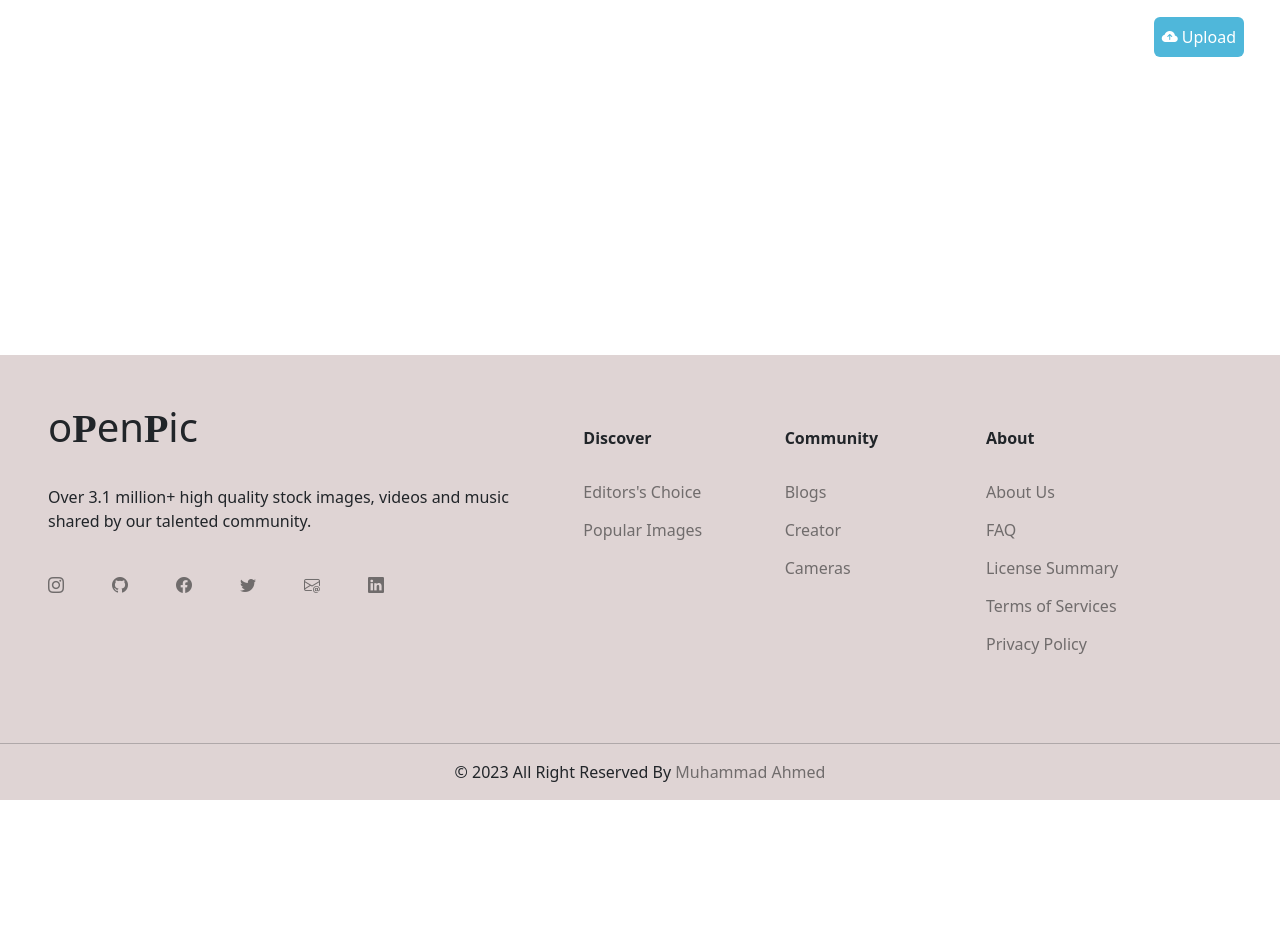
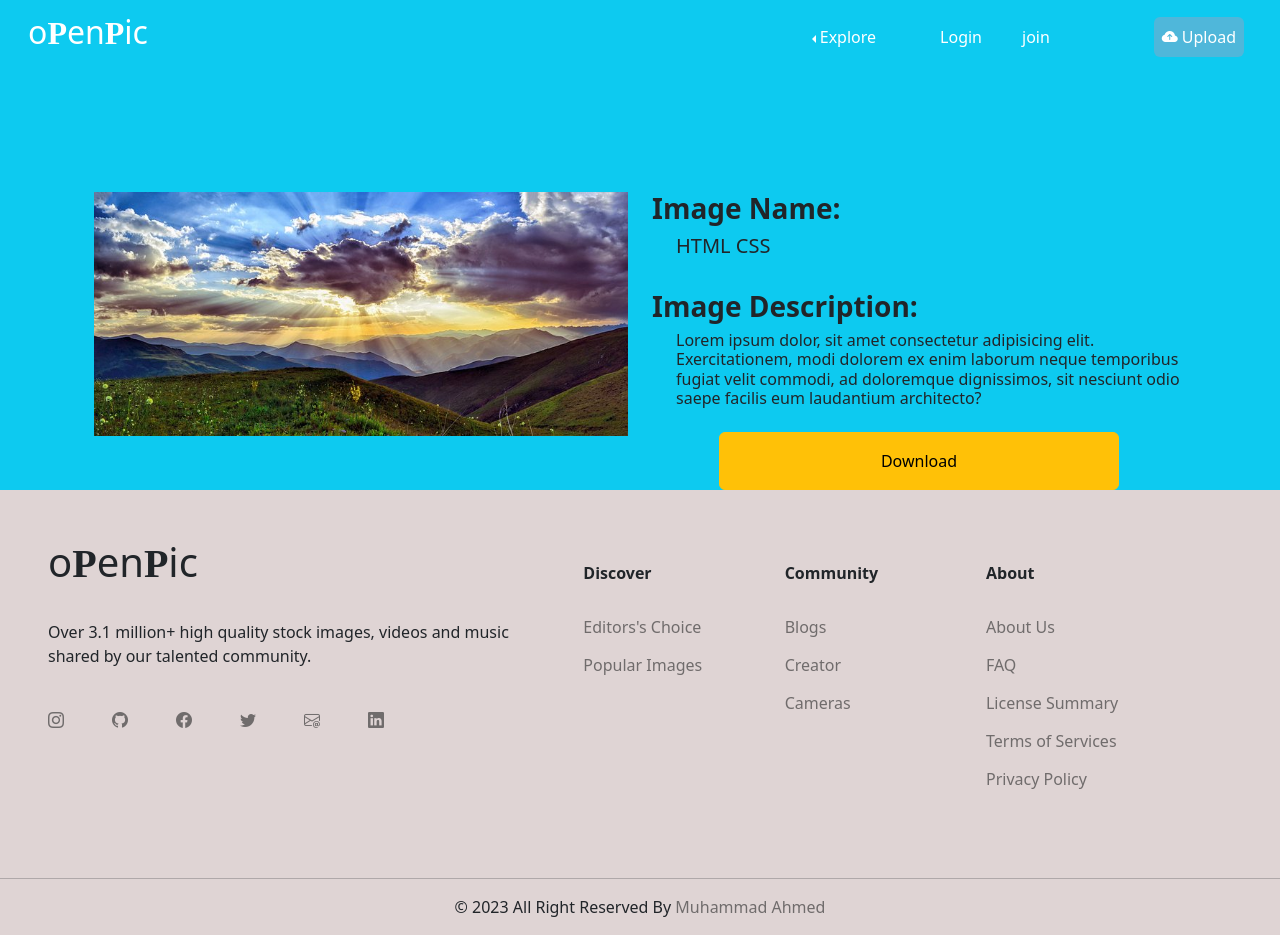
Before and after one commit to MuhammadAhmed-Developer/oPenPic.com, a React (Create React App) app: page /imageview in a window 1280 px wide. Before the commit the page ends 800 px from the top, so only its background shows below. Built offline with nearby package versions, Linux system fonts and the light colour scheme; no server answers; the database is empty.

Commit message:
add imgview

```diff
--- a/src/pages/Frontend/AllImages/AllImages.js
+++ b/src/pages/Frontend/AllImages/AllImages.js
@@ -3,17 +3,17 @@ import img from '../../../accests/images/back-img.jpg'
 import { collection, getDocs, query } from 'firebase/firestore';
 import { firestore } from '../../../Config/Firebase';
 import { AuthContext } from '../../../Context/AuthContext';
+import { Link, useNavigate } from 'react-router-dom';
 
 export default function AllImages() {
 
   const {user} = useContext(AuthContext)
-
+  const navigate = useNavigate()
   const [document, setDocument] = useState([])
   const [isLoading, setIsLoading] = useState(true)
   const {imagesData, setImagesData} = useState({})
   const {isProcessing, setIsProcessing} = useState(true)
 
-  console.log(document)
 
   const fetchData = async () => {
 
@@ -40,28 +40,40 @@ export default function AllImages() {
 
 
 
+   const handleView = () =>{
+
+    document.filter((doc)=>{
+      return doc.id !== imagesData.id
+    })
+    navigate('/imageview')
+
+
+   }
+
+
+
   return (
     <>
 
      <section className='my-5 mx-3'>
         <div className="container-fluid my-5">
              {!isProcessing ?
-            <div className="row g-4">
+            <Link to='/imageview' className="row g-4 images-in-home" onClick={handleView}>
                {document.map((imagesData, i)=>{
                return <div key={i} className=" col-lg-4 col-md-6 cl-sm-12 box  ">
-                <div className='card border-0 img-home' style={{overflow:'hidden'}}>
+                <div className='card border-0 mx-auto img-home d-flex justify-content-center align-items-center ' style={{overflow:'hidden'}}>
                  <img src={imagesData.photoURL} alt="" className='img-fluid w-75'/>
                   <div className='icons m-3 bg-dark p-1 rounded-4'>
                   <i class="bi bi-person-circle text-warning fs-4 me-2"></i>
-                 <span className='fw-bold  mt-3 text-light data' style={{fontSize: 10}}>{user.displayName}</span>
+                 <a href='https://m--ahmed.web.app/' target='_blank' className='fw-bold  mt-3 text-light data' style={{fontSize: 10}}>{user.displayName}</a>
                   <i class="bi bi-balloon-heart text-danger fs-4 me-3 ms-3"></i><i class="bi bi-collection text-info fs-4 mb-2"></i>
                   </div>
 
                 </div>
               </div>
                })}
-            </div>
-          : <div className='border-spinner text-center'></div>}
+            </Link>
+          : <div className='spinner-border-danger text-center'>Loading...</div>}
         </div>
      </section>
 
--- a/src/pages/Frontend/Components/Header/Header.jsx
+++ b/src/pages/Frontend/Components/Header/Header.jsx
@@ -58,14 +58,14 @@ window.reload()
             </button>
             <div className="collapse navbar-collapse text-center" id="navbarSupportedContent">
               <ul className="navbar-nav ms-auto mb-2 mb-lg-0">
-                <li className="nav-item dropdown dropstart me-5">
+                <li className="nav-item dropdown dropstart me-5 text-center">
                   <button className="btn nav-link dropdown-toggle active" role="button" data-bs-toggle="dropdown" aria-expanded="false">
                     Explore
                   </button>
                   <ul className="dropdown-menu drop bg-dark">
                     <div className="container">
                       <div className="row border-bottom ">
-                        <div className="col-lg-4 col-md-6 col-sm-12 dropm-exp">
+                        <div className="col-lg-4 col-md-4 col-sm-6 dropm-exp">
                           <ul>
                             <li className='mb-3'><strong className='text-white'>Discover</strong></li>
                             <li><a href="">Editors's</a></li>
@@ -112,14 +112,14 @@ window.reload()
                         <i className="bi bi-person-circle text-light fs-5"></i>
                         {/* </button> */}
                     </a>
-                    <ul className="dropdown-menu drop-profile  bg-dark text-start">
+                    <ul className="dropdown-menu dropdown-start drop-profile  bg-dark">
 
                       <div className="container">
                         <div className="row">
                             <div className="col-12">
                               <ul className=''>
                                 <li><a href=""><i className="bi bi-person me-2"></i> My Profile</a></li>
-                                <li><a href=""><i className="bi bi-aspect-ratio me-2"></i> My Media</a></li>
+                                <li><Link to='/myuploads'><i className="bi bi-aspect-ratio me-2"></i> My Media</Link></li>
                                 <li><Link to='/upload'><i className="bi bi-cloud-arrow-up-fill me-2"></i> Upload</Link></li>
                                 <li><a href=""><i className="bi bi-gear-wide-connected me-2"></i> settings</a></li>
                                 <li><button className='btn-transparent btn text-white' onClick={handleLogout}><i className="bi bi-person-dash fs-5 me-2"></i>Logout</button></li>
--- /dev/null
+++ b/src/pages/Frontend/ImageView/ImageView.js
@@ -0,0 +1,83 @@
+import React, { useContext, useEffect, useState } from 'react'
+import view from '../../../accests/images/carasoul6.jpg'
+import { collection, getDocs, query } from 'firebase/firestore';
+import { firestore } from '../../../Config/Firebase';
+import { AuthContext } from '../../../Context/AuthContext';
+
+export default function ImageView() {
+
+    const {user} = useContext(AuthContext)
+    const [document, setDocument] = useState([])
+
+
+    const fetchData = async () => {
+
+        let array = []
+
+       const q = query(collection(firestore, "imagesData"));
+
+       const querySnapshot = await getDocs(q);
+       querySnapshot.forEach((doc) => {
+         // doc.data() is never undefined for query doc snapshots
+       //   console.log(doc.id, " => ", doc.data());
+             let data = doc.data()
+           //   console.log('data', data)
+             array.push(data)
+       })
+       setDocument(array)
+    //    setIsLoading(false)
+       }
+
+
+     useEffect(()=>{
+       fetchData()
+       }, [user])
+
+
+
+
+  return (
+    <>
+    <section className='bg-info'>
+        <div className="container d-flex justify-content-center align-items-center">
+
+      <div className="container mt-5">
+        <div className="row mt-5">
+
+
+       {document.filter((doc)=>{
+         return doc.id === imagesData.id
+        })}
+
+            <div className="col-lg-6 col-md-6 col-sm-12 mt-5 py-5">
+                <div>
+                    <img src={view} alt="" className='img-fluid w-100' style={{cursor:'pointer'}}/>
+                </div>
+            </div>
+            <div className="col-lg-6 col-md-6 col-sm-12 mt-5 align-items-center">
+
+              <div className='mt-5'>
+                <h3 className='fw-bold'>Image Name: </h3>
+              </div>
+               <div className='ms-4'>
+                <h5>HTML CSS</h5>
+               </div>
+               <br/>
+              <div>
+                <h3 className='fw-bold'>Image Description: </h3>
+              </div>
+               <div className='ms-4'>
+                <h6>Lorem ipsum dolor, sit amet consectetur adipisicing elit. Exercitationem, modi dolorem ex enim laborum neque temporibus fugiat velit commodi, ad doloremque dignissimos, sit nesciunt odio saepe facilis eum laudantium architecto?</h6>
+               </div>
+            <div className='mt-4 text-center'>
+               <button className='btn btn-warning w-75 py-3'>Download</button>
+            </div>
+            </div>
+
+        </div>
+      </div>
+        </div>
+    </section>
+    </>
+  )
+}
--- /dev/null
+++ b/src/pages/Frontend/ImageView/index.js
@@ -0,0 +1,10 @@
+import React from 'react'
+import ImageView from './ImageView'
+
+export default function index() {
+  return (
+    <>
+    <ImageView/>
+    </>
+  )
+}
--- a/src/pages/Frontend/index.jsx
+++ b/src/pages/Frontend/index.jsx
@@ -7,6 +7,7 @@ import About from './About/About';
 import Blogs from './Blogs/Blogs';
 import Upload from './Upload/Upload';
 import MyUploads from './MyUploads/MyUploads';
+import ImageView from './ImageView/ImageView';
 export default function index() {
   return (
     <>
@@ -19,6 +20,7 @@ export default function index() {
             <Route path='blogs' element={<Blogs/>}/>
             <Route path='upload' element={<Upload/>}/>
             <Route path='myuploads' element={<MyUploads/>}/>
+            <Route path='imageview' element={<ImageView/>}/>
         </Route>
      </Routes>
      </main>
--- a/src/scss/_allimages.scss
+++ b/src/scss/_allimages.scss
@@ -66,3 +66,6 @@
 
 
 }
+.images-in-home{
+    cursor: pointer;
+}
--- a/src/scss/_header.scss
+++ b/src/scss/_header.scss
@@ -83,7 +83,7 @@ background: linear-gradient(to right, #E5E5BE, #003973); /* W3C, IE 10+/ Edge, F
 
 }
 .drop-profile {
-  width: 40vh !important;
+  width: 30vh !important;
   ul{
     list-style: none;
     line-height: 48px;
```
